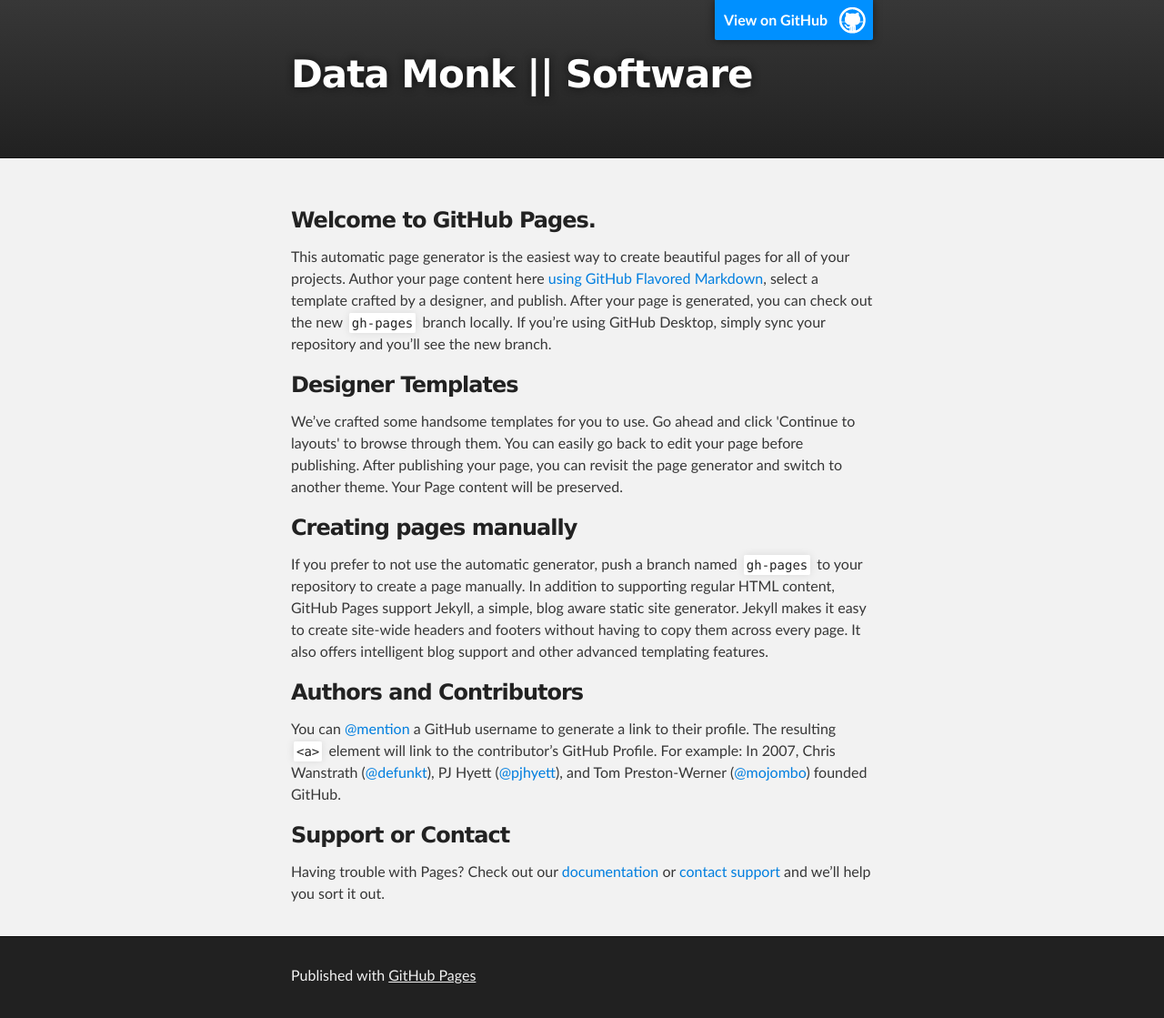
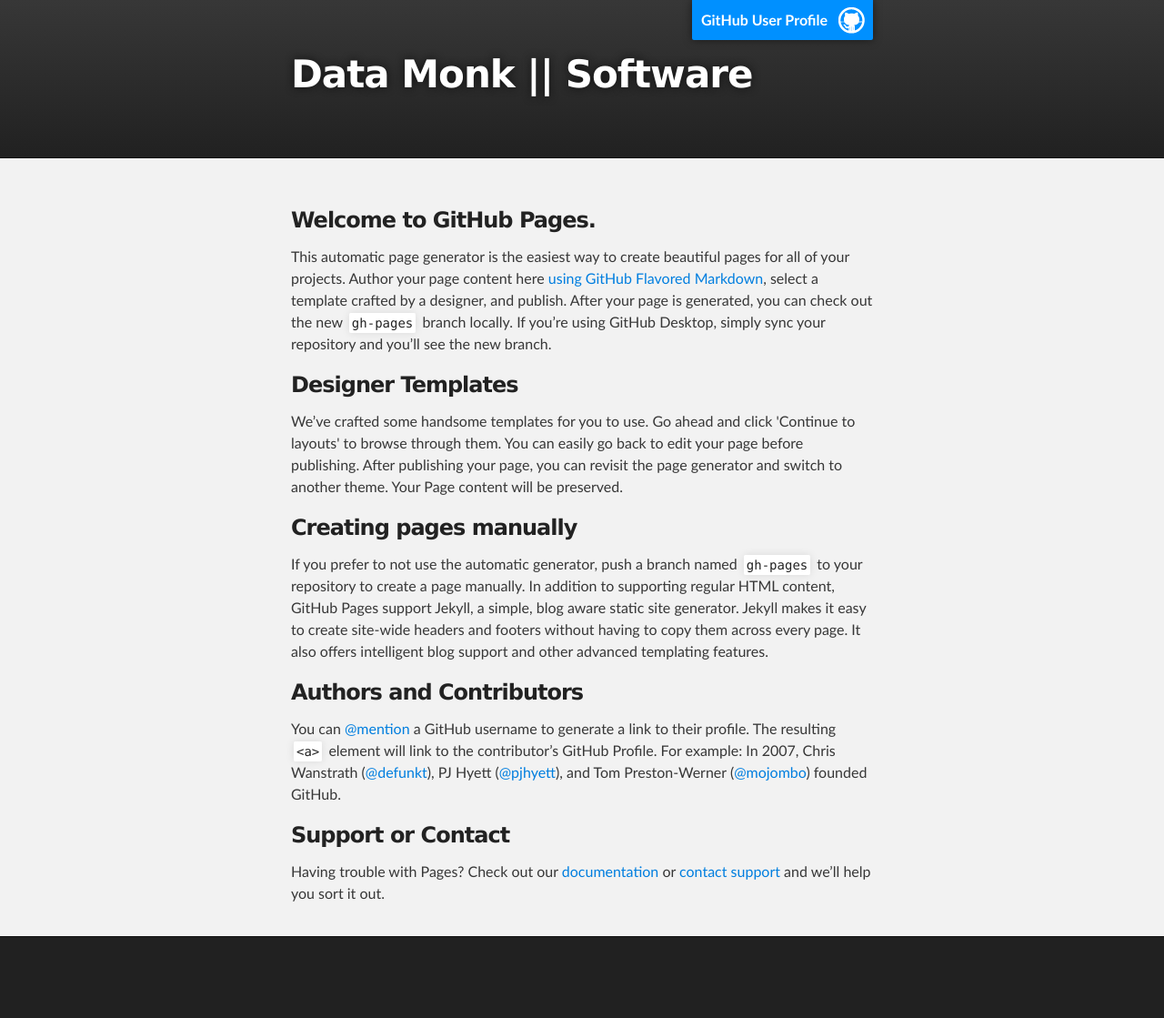
Before and after one commit to fuchsto/fuchsto.github.io, a plain HTML site: page index.html in a window 1280 px wide. Shown: the whole page at 91% size. After the commit the page ends 1070 px from the top, so only its background shows below. Drawn offline with Linux system fonts and the light colour scheme.

Commit message:
Update index.html

```diff
--- a/index.html
+++ b/index.html
@@ -16,7 +16,7 @@
     <!-- HEADER -->
     <div id="header_wrap" class="outer">
         <header class="inner">
-          <a id="forkme_banner" href="https://github.com/fuchsto">View on GitHub</a>
+          <a id="forkme_banner" href="https://github.com/fuchsto">GitHub User Profile</a>
 
           <h1 id="project_title">Data Monk || Software</h1>
           <h2 id="project_tagline"></h2>
@@ -57,7 +57,7 @@
     <!-- FOOTER  -->
     <div id="footer_wrap" class="outer">
       <footer class="inner">
-        <p>Published with <a href="https://pages.github.com">GitHub Pages</a></p>
+
       </footer>
     </div>
 
```
